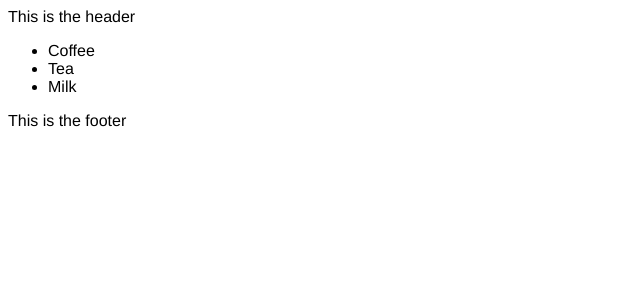
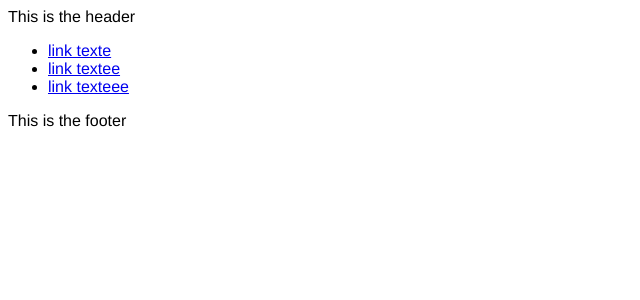
Before and after one commit to GrapeAppleFruit/grapeapplefruit.github.io, a Jekyll site: the page built from item.html, in a window 1280 px wide. Shown: the top 300 px of the page, without its empty margins (0-640 px from the left). Built offline with Jekyll 4.4.1, drawn with Linux system fonts in a browser that asks for light colours.

Commit message:
Update item.html

```diff
--- a/item.html
+++ b/item.html
@@ -4,9 +4,9 @@ title: My Archive - Item Page
 <div class="content">
 
 	<ul>
-  <li>Coffee</li>
-  <li>Tea</li>
-  <li>Milk</li>
+  <li><a href="url">link texte</a></li>
+  <li><a href="url">link textee</a></li>
+  <li><a href="url">link texteee</a></li>
 </ul>
 
 </div>
```
